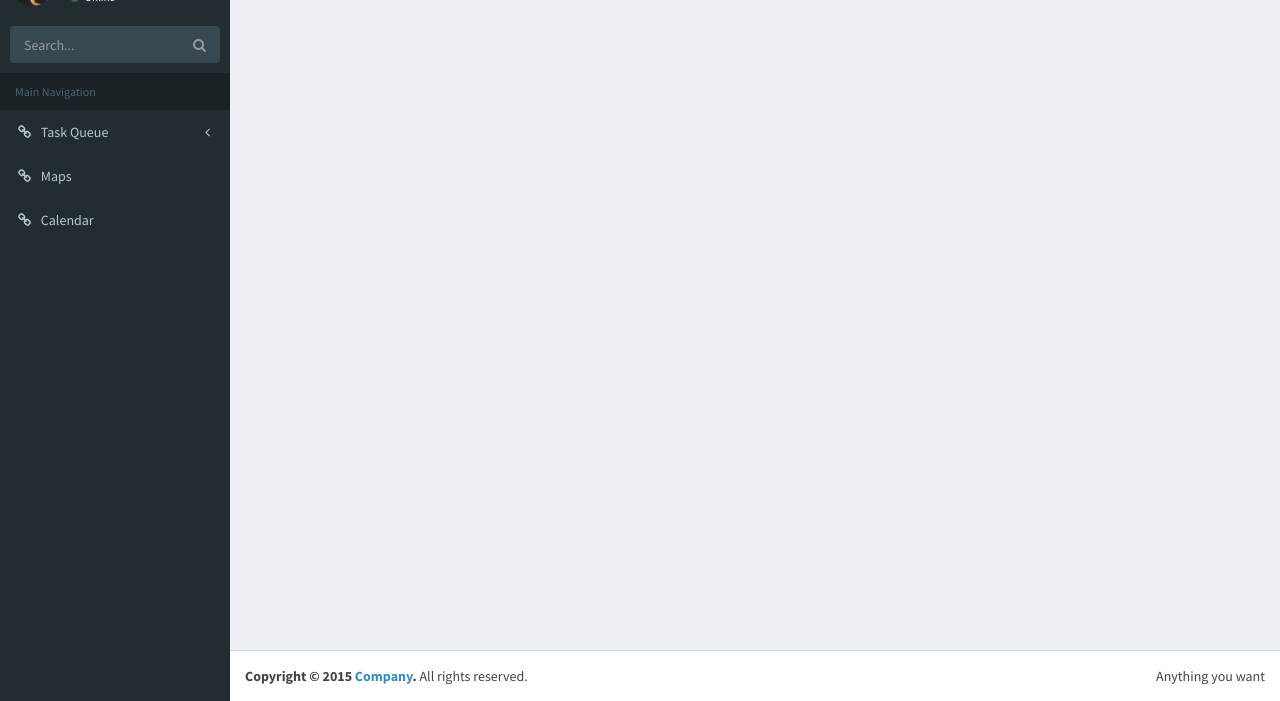
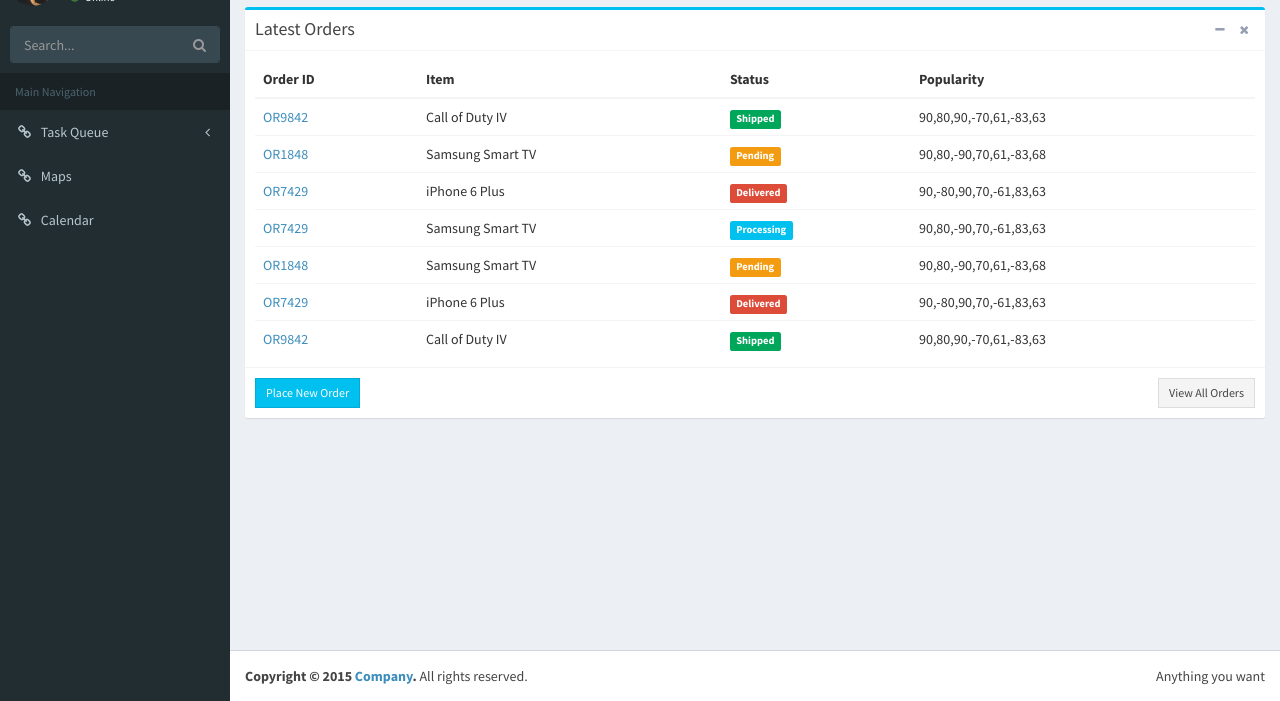
Before and after one commit to MGHammer/Template, a website: page AdminLTE-2.3.0/starter.html in a window 1280 px wide. Shown: the part 99-800 px from the top of the page. Drawn offline with nearby package versions, Linux system fonts and the light colour scheme.

```diff
--- a/AdminLTE-2.3.0/starter.html
+++ b/AdminLTE-2.3.0/starter.html
@@ -277,6 +277,80 @@
 
         <!-- Main content -->
         <section class="content">
+<!--------/--------/--------/--------/--------/--------/--------/--------/--------/--------/--------/--------/--------/>
+          <!-- TABLE: LATEST ORDERS -->
+              <div class="box box-info">
+                <div class="box-header with-border">
+                  <h3 class="box-title">Latest Orders</h3>
+                  <div class="box-tools pull-right">
+                    <button class="btn btn-box-tool" data-widget="collapse"><i class="fa fa-minus"></i></button>
+                    <button class="btn btn-box-tool" data-widget="remove"><i class="fa fa-times"></i></button>
+                  </div>
+                </div><!-- /.box-header -->
+                <div class="box-body">
+                  <div class="table-responsive">
+                    <table class="table no-margin">
+                      <thead>
+                        <tr>
+                          <th>Order ID</th>
+                          <th>Item</th>
+                          <th>Status</th>
+                          <th>Popularity</th>
+                        </tr>
+                      </thead>
+                      <tbody>
+                        <tr>
+                          <td><a href="pages/examples/invoice.html">OR9842</a></td>
+                          <td>Call of Duty IV</td>
+                          <td><span class="label label-success">Shipped</span></td>
+                          <td><div class="sparkbar" data-color="#00a65a" data-height="20">90,80,90,-70,61,-83,63</div></td>
+                        </tr>
+                        <tr>
+                          <td><a href="pages/examples/invoice.html">OR1848</a></td>
+                          <td>Samsung Smart TV</td>
+                          <td><span class="label label-warning">Pending</span></td>
+                          <td><div class="sparkbar" data-color="#f39c12" data-height="20">90,80,-90,70,61,-83,68</div></td>
+                        </tr>
+                        <tr>
+                          <td><a href="pages/examples/invoice.html">OR7429</a></td>
+                          <td>iPhone 6 Plus</td>
+                          <td><span class="label label-danger">Delivered</span></td>
+                          <td><div class="sparkbar" data-color="#f56954" data-height="20">90,-80,90,70,-61,83,63</div></td>
+                        </tr>
+                        <tr>
+                          <td><a href="pages/examples/invoice.html">OR7429</a></td>
+                          <td>Samsung Smart TV</td>
+                          <td><span class="label label-info">Processing</span></td>
+                          <td><div class="sparkbar" data-color="#00c0ef" data-height="20">90,80,-90,70,-61,83,63</div></td>
+                        </tr>
+                        <tr>
+                          <td><a href="pages/examples/invoice.html">OR1848</a></td>
+                          <td>Samsung Smart TV</td>
+                          <td><span class="label label-warning">Pending</span></td>
+                          <td><div class="sparkbar" data-color="#f39c12" data-height="20">90,80,-90,70,61,-83,68</div></td>
+                        </tr>
+                        <tr>
+                          <td><a href="pages/examples/invoice.html">OR7429</a></td>
+                          <td>iPhone 6 Plus</td>
+                          <td><span class="label label-danger">Delivered</span></td>
+                          <td><div class="sparkbar" data-color="#f56954" data-height="20">90,-80,90,70,-61,83,63</div></td>
+                        </tr>
+                        <tr>
+                          <td><a href="pages/examples/invoice.html">OR9842</a></td>
+                          <td>Call of Duty IV</td>
+                          <td><span class="label label-success">Shipped</span></td>
+                          <td><div class="sparkbar" data-color="#00a65a" data-height="20">90,80,90,-70,61,-83,63</div></td>
+                        </tr>
+                      </tbody>
+                    </table>
+                  </div><!-- /.table-responsive -->
+                </div><!-- /.box-body -->
+                <div class="box-footer clearfix">
+                  <a href="javascript::;" class="btn btn-sm btn-info btn-flat pull-left">Place New Order</a>
+                  <a href="javascript::;" class="btn btn-sm btn-default btn-flat pull-right">View All Orders</a>
+                </div><!-- /.box-footer -->
+              </div><!-- /.box -->
+<!--------/--------/--------/--------/--------/--------/--------/--------/--------/--------/--------/--------/--------/>
 
           <!-- Your Page Content Here -->
 
```
